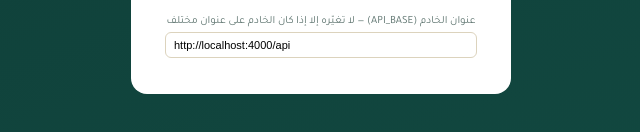
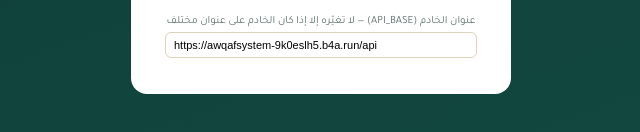
Before and after one commit to mokdad1118-bit/awqaf-system, a plain HTML site: page app-connected.html in a window 1280 px wide. Shown: the part 540-672 px from the top of the page, 319-959 px from the left. Drawn offline with Linux system fonts and the light colour scheme; no server answers.

Commit message:
Use deployed API by default

```diff
--- a/app-connected.html
+++ b/app-connected.html
@@ -201,7 +201,7 @@
 /* ==================================================================
    إعداد الاتصال بالخادم الحقيقي
    ================================================================== */
-let API_BASE = localStorage.getItem('__awqaf_api_base__') || 'http://localhost:4000/api';
+let API_BASE = localStorage.getItem('__awqaf_api_base__') || 'https://awqafsystem-9k0eslh5.b4a.run/api';
 // ملاحظة: نستخدم localStorage هنا فقط لتذكّر عنوان الخادم على هذا الجهاز
 // (وهو ليس بيانات حساسة) — لا تُخزَّن هنا أي كلمة سر أو توكن إطلاقاً.
 // كل التوكنات الفعلية تعيش فقط في كوكيز httpOnly يديرها المتصفح والخادم.
```
Also changed, not shown: index.html (+1 -1 lines).
